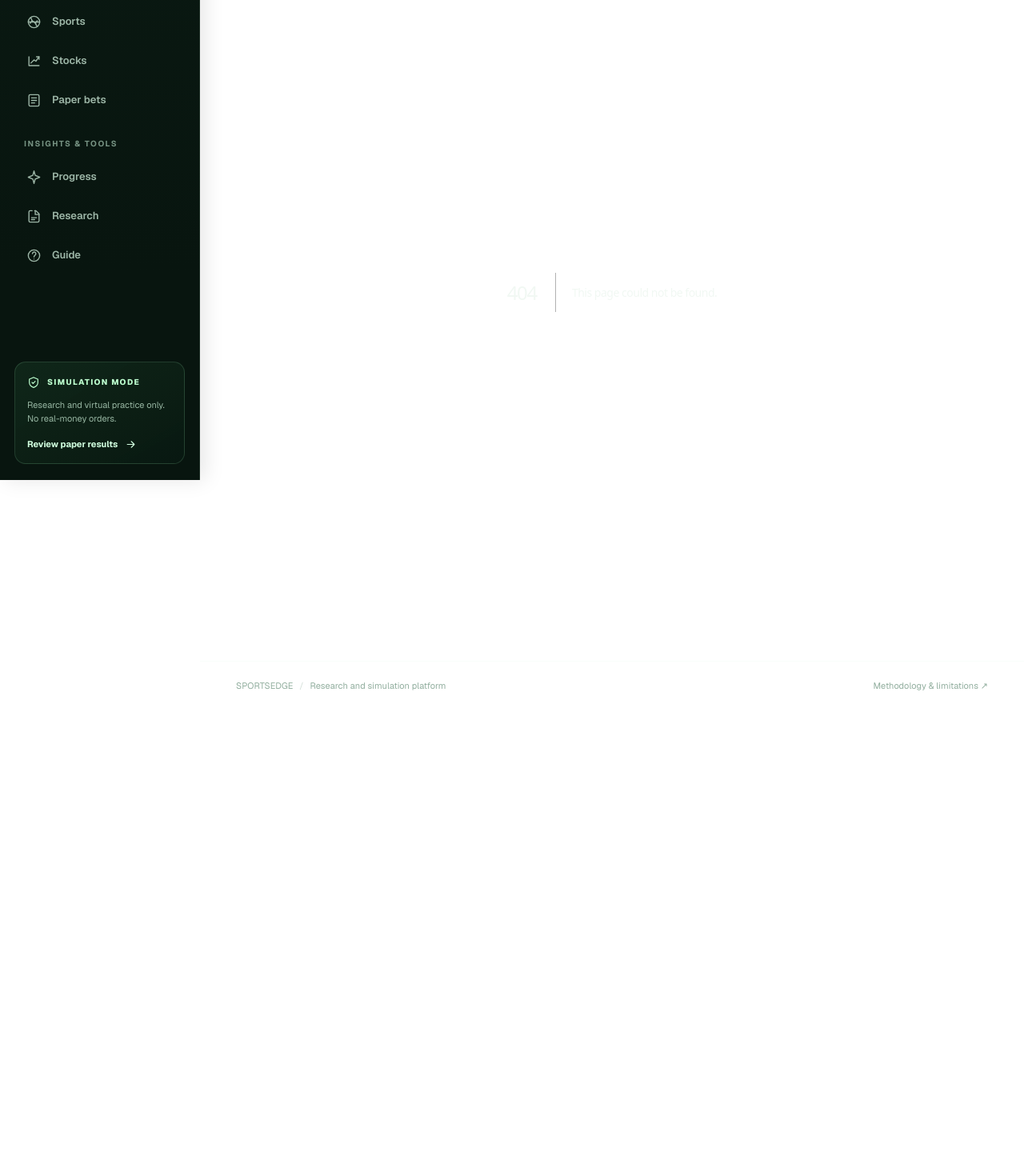
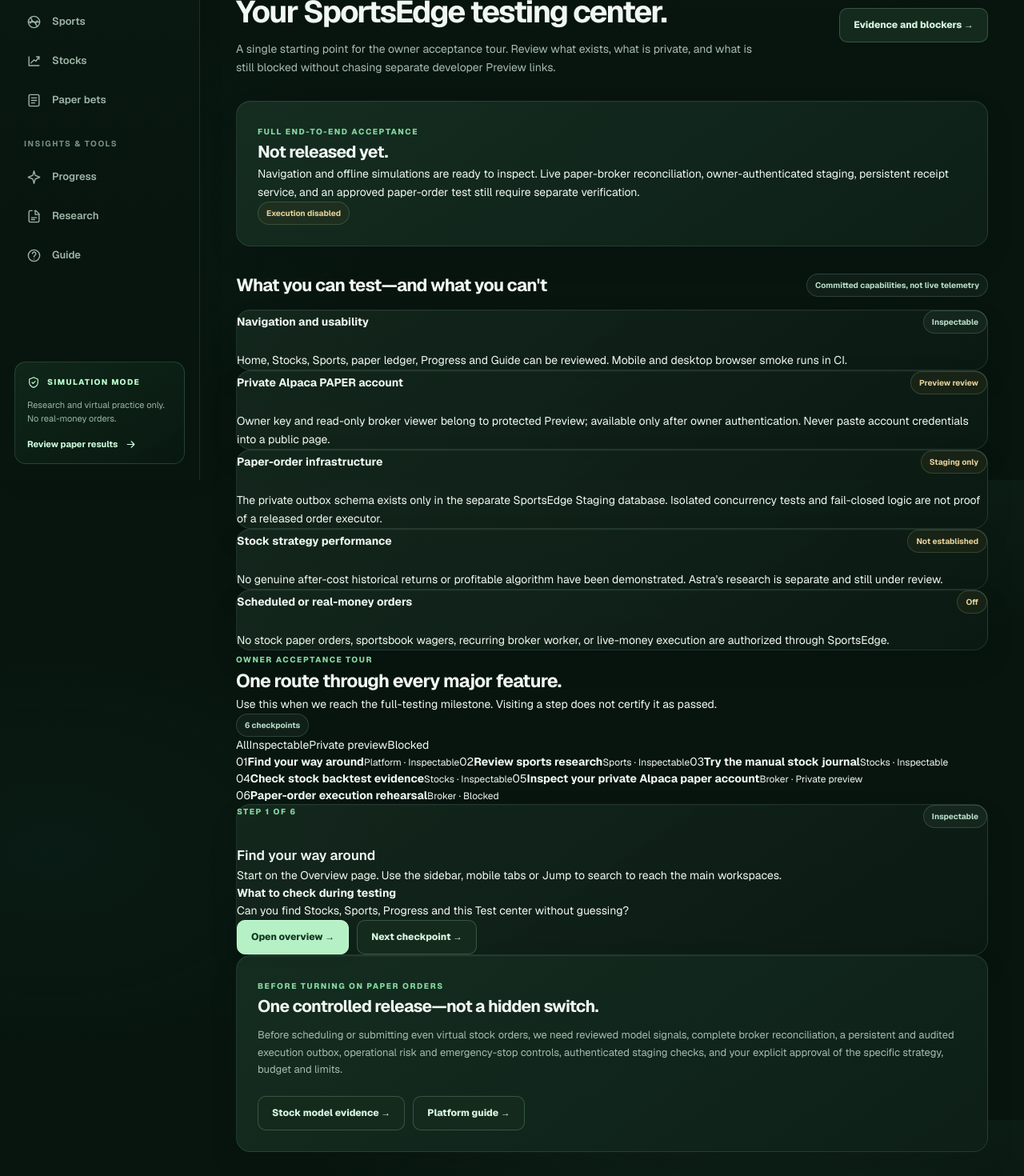
Before and after one commit to ang87505-crypto/SportsEdge, a Next.js app: page /testing in a window 1280 px wide. Before the commit this address had no page. Shown: the part 200-1670 px from the top of the page at 80% size. Before the commit the page ends 1087 px from the top, so only its background shows below. Built offline with nearby package versions, Linux system fonts and the light colour scheme.

Commit message:
feat(qa): central SportsEdge testing center with explicitly gated paper execution

```diff
--- /dev/null
+++ b/src/app/testing/page.tsx
@@ -0,0 +1,39 @@
+import Link from 'next/link';
+import {PageHeading} from '@/components/ui';
+import {TestingWalkthrough} from '@/components/testing-walkthrough';
+
+export const metadata={
+ title:'Testing Center | SportsEdge',
+ description:'A guided tour of stocks, sports, private paper brokerage, source evidence and automation release gates.'
+};
+const tracks=[
+ {title:'Navigation and usability',status:'Inspectable',text:'Home, Stocks, Sports, paper ledger, Progress and Guide can be reviewed. Mobile and desktop browser smoke runs in CI.'},
+ {title:'Private Alpaca PAPER account',status:'Preview review',text:'Owner key and read-only broker viewer belong to protected Preview; available only after owner authentication. Never paste account credentials into a public page.'},
+ {title:'Paper-order infrastructure',status:'Staging only',text:'The private outbox schema exists only in the separate SportsEdge Staging database. Isolated concurrency tests and fail-closed logic are not proof of a released order executor.'},
+ {title:'Stock strategy performance',status:'Not established',text:'No genuine after-cost historical returns or profitable algorithm have been demonstrated. Astra\'s research is separate and still under review.'},
+ {title:'Scheduled or real-money orders',status:'Off',text:'No stock paper orders, sportsbook wagers, recurring broker worker, or live-money execution are authorized through SportsEdge.'}
+];
+export default function TestingCenter(){
+ return <>
+  <PageHeading eyebrow="PLATFORM / TESTING" title="Your SportsEdge testing center."
+   description="A single starting point for the owner acceptance tour. Review what exists, what is private, and what is still blocked without chasing separate developer Preview links."
+   action={<Link className="button button-secondary" href="/progress">Evidence and blockers →</Link>}/>
+  <section className="glass panel test-release-banner">
+   <div><span className="eyebrow">FULL END-TO-END ACCEPTANCE</span><h2>Not released yet.</h2>
+    <p>Navigation and offline simulations are ready to inspect. Live paper-broker reconciliation, owner-authenticated staging, persistent receipt service, and an approved paper-order test still require separate verification.</p></div>
+   <span className="pill pill-amber">Execution disabled</span>
+  </section>
+  <div className="section-title"><h2>What you can test—and what you can't</h2><span className="pill">Committed capabilities, not live telemetry</span></div>
+  <div className="test-status-grid">{tracks.map(x=><article key={x.title} className="glass test-status-card">
+    <div className="module-top"><strong>{x.title}</strong><span className={x.status==='Inspectable'?'pill':'pill pill-amber'}>{x.status}</span></div>
+    <p>{x.text}</p>
+   </article>)}</div>
+  <TestingWalkthrough/>
+  <section className="glass panel test-help">
+   <span className="eyebrow">BEFORE TURNING ON PAPER ORDERS</span>
+   <h2>One controlled release—not a hidden switch.</h2>
+   <p>Before scheduling or submitting even virtual stock orders, we need reviewed model signals, complete broker reconciliation, a persistent and audited execution outbox, operational risk and emergency-stop controls, authenticated staging checks, and your explicit approval of the specific strategy, budget and limits.</p>
+   <div className="button-row"><Link href="/stocks/research" className="button button-secondary">Stock model evidence →</Link><Link href="/guide" className="button button-secondary">Platform guide →</Link></div>
+  </section>
+ </>;
+}
```
